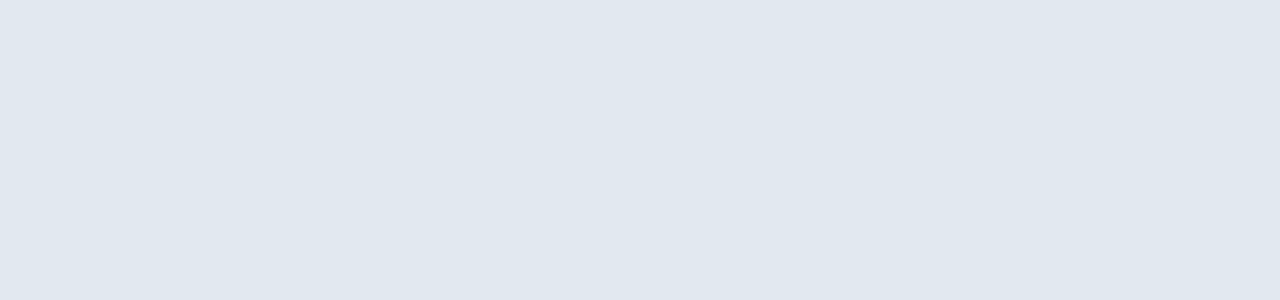
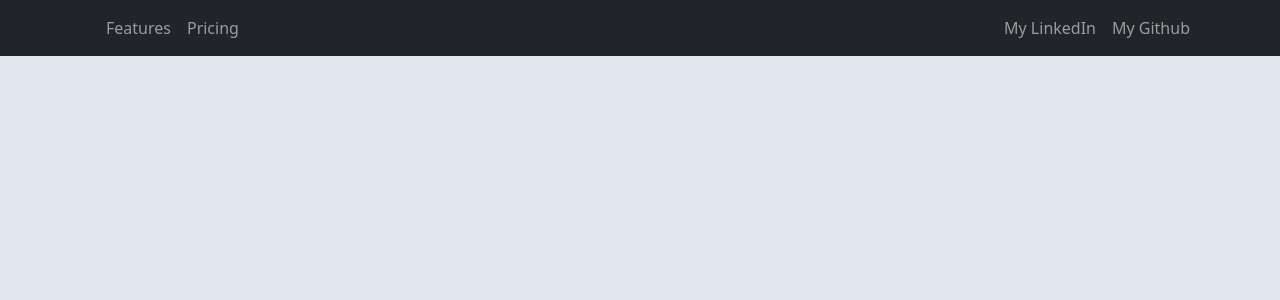
Before and after one commit to Coquixo/final-project-front, a React (Create React App) app: page /balances in a window 1280 px wide. Shown: the top 300 px of the page. Built offline with nearby package versions, Linux system fonts and the light colour scheme.

Commit message:
added redux on nav bar

```diff
--- a/src/components/Navbar/Navbar.jsx
+++ b/src/components/Navbar/Navbar.jsx
@@ -1,10 +1,38 @@
 import React from "react";
-const Navbar = () => {
+import Container from "react-bootstrap/Container";
+import Nav from "react-bootstrap/Nav";
+import Navbar from "react-bootstrap/Navbar";
+import { useNavigate } from "react-router";
+import "./Navbar.scss";
+import { useSelector } from "react-redux";
+import { userData } from "../../services/slices/userSlice";
+
+const MyNavBar = () => {
+    const navigate = useNavigate();
+    const userReduxCredentials = useSelector(userData)
+
     return (
-        <div>
-            Esto es el navbar
-        </div>
-    )
-}
+        <Navbar collapseOnSelect expand="lg" bg="dark" variant="dark">
+            <Container>
+                <Navbar.Brand
+                    onClick={() => navigate("/profile")}
+                    className="nameNavBar text-warning">
+                    {userReduxCredentials.credentials.name}
+                </Navbar.Brand>
+                <Navbar.Toggle aria-controls="responsive-navbar-nav" />
+                <Navbar.Collapse id="responsive-navbar-nav">
+                    <Nav className="me-auto">
+                        <Nav.Link href="#features">Features</Nav.Link>
+                        <Nav.Link href="#pricing">Pricing</Nav.Link>
+                    </Nav>
+                    <Nav>
+                        <Nav.Link >My LinkedIn</Nav.Link>
+                        <Nav.Link >My Github</Nav.Link>
+                    </Nav>
+                </Navbar.Collapse>
+            </Container>
+        </Navbar>
+    );
+};
 
-export default Navbar
+export default MyNavBar;
--- a/src/components/Navbar/Navbar.scss
+++ b/src/components/Navbar/Navbar.scss
@@ -0,0 +1,3 @@
+.nameNavBar {
+  cursor: pointer;
+}
--- a/src/containers/BalancesView/Balances.jsx
+++ b/src/containers/BalancesView/Balances.jsx
@@ -1,5 +1,10 @@
 import React from "react";
+import MyNavBar from "../../components/Navbar/Navbar";
 
-const Balances = () => { }
+const Balances = () => {
+    return (
+        <MyNavBar />
+    )
+}
 
 export default Balances;
```
